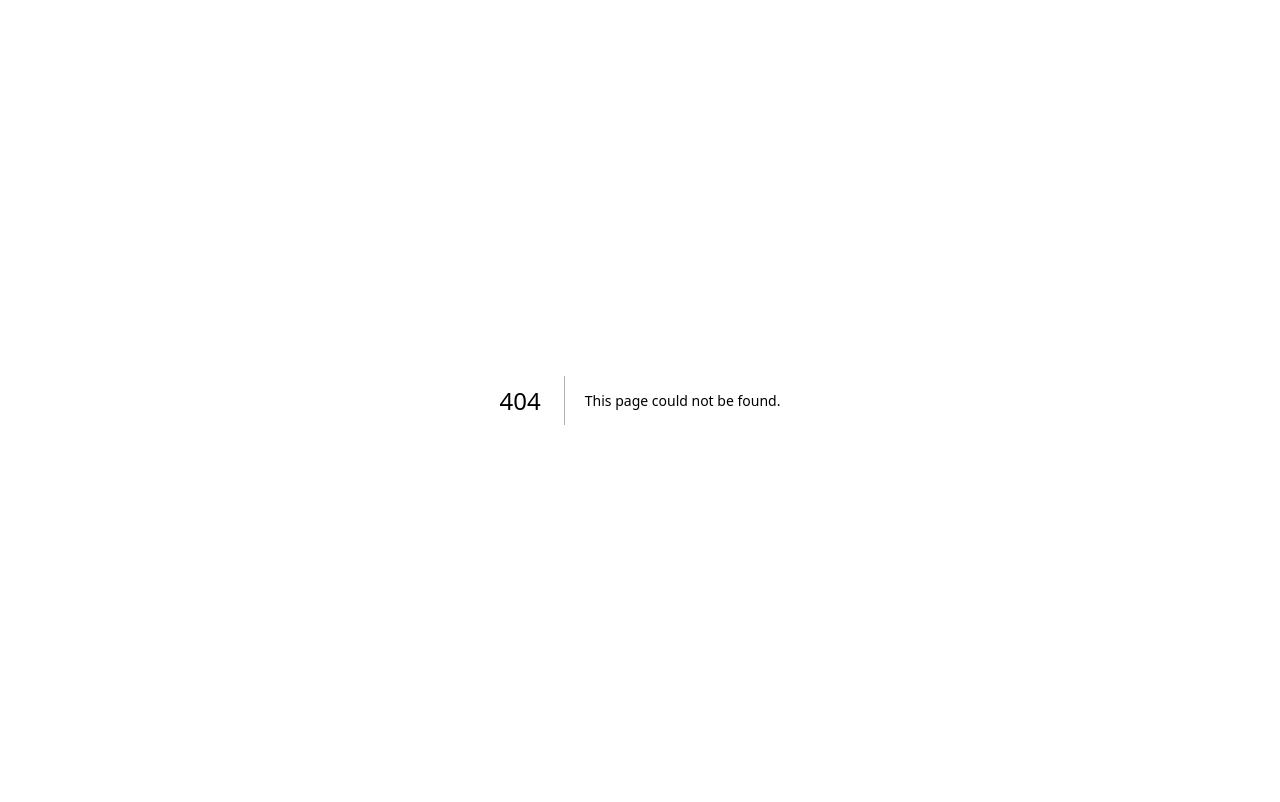
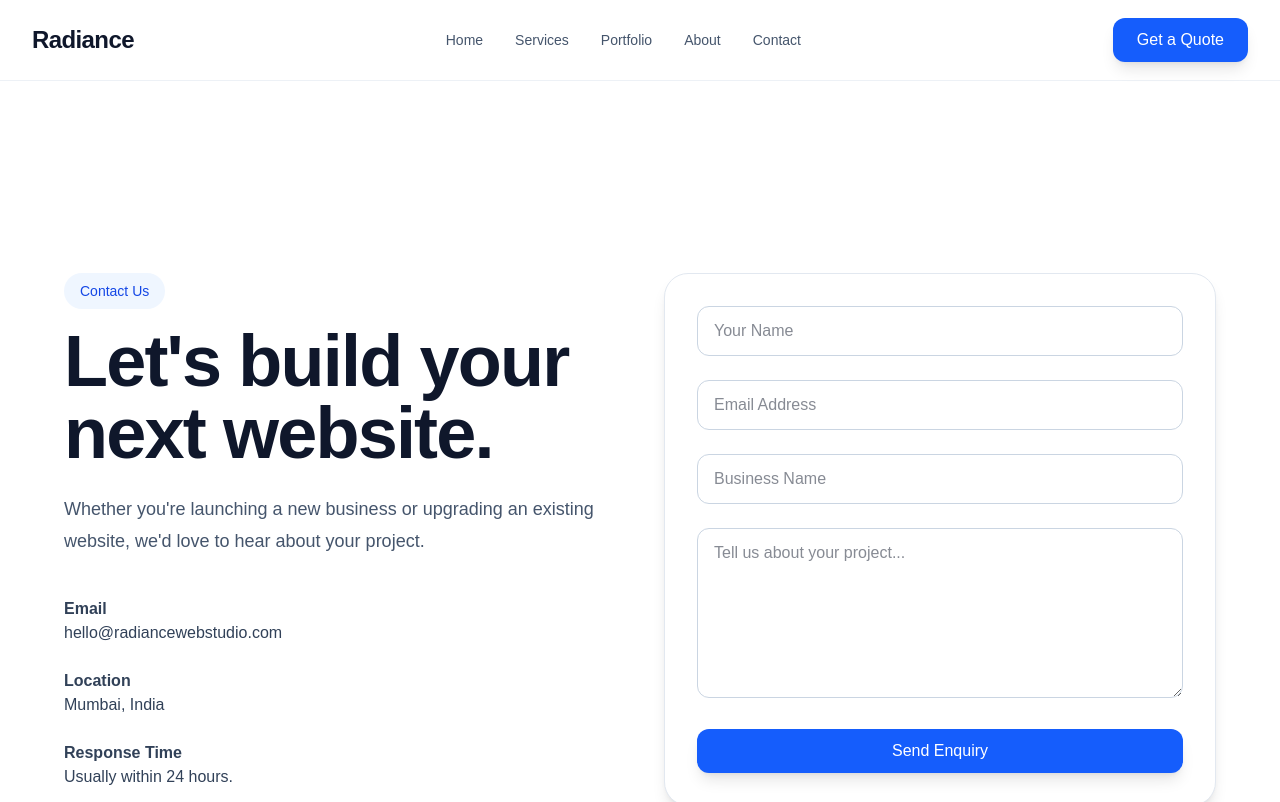
Before and after one commit to roshnidevnani-hub/radiance-web-studio, a Next.js app: page /contact in a window 1280 px wide. Before the commit this address had no page. Shown: the top 802 px of the page. Built offline with nearby package versions, Linux system fonts and the light colour scheme.

Commit message:
feat: add about page and multi-page website structure

```diff
--- /dev/null
+++ b/app/contact/page.tsx
@@ -0,0 +1,18 @@
+import { Navbar } from "@/components/layout/navbar";
+import { Footer } from "@/components/layout/footer";
+
+import { ContactSection } from "@/components/contact/contact-section";
+
+export default function ContactPage() {
+  return (
+    <>
+      <Navbar />
+
+      <main className="pt-20">
+        <ContactSection />
+      </main>
+
+      <Footer />
+    </>
+  );
+}
--- /dev/null
+++ b/app/portfolio/page.tsx
@@ -0,0 +1,20 @@
+import { Navbar } from "@/components/layout/navbar";
+import { Footer } from "@/components/layout/footer";
+
+import { Portfolio } from "@/components/home/portfolio";
+import { CTA } from "@/components/home/cta";
+
+export default function PortfolioPage() {
+  return (
+    <>
+      <Navbar />
+
+      <main className="pt-20">
+        <Portfolio />
+        <CTA />
+      </main>
+
+      <Footer />
+    </>
+  );
+}
--- /dev/null
+++ b/app/services/page.tsx
@@ -0,0 +1,22 @@
+import { Navbar } from "@/components/layout/navbar";
+import { Footer } from "@/components/layout/footer";
+
+import { Services } from "@/components/home/services";
+import { Process } from "@/components/home/process";
+import { CTA } from "@/components/home/cta";
+
+export default function ServicesPage() {
+  return (
+    <>
+      <Navbar />
+
+      <main className="pt-20">
+        <Services />
+        <Process />
+        <CTA />
+      </main>
+
+      <Footer />
+    </>
+  );
+}
--- /dev/null
+++ b/components/contact/contact-section.tsx
@@ -0,0 +1,91 @@
+import { Container } from "@/components/ui/container";
+import { Section } from "@/components/ui/sections";
+import { Heading } from "@/components/ui/heading";
+import { Text } from "@/components/ui/text";
+import { Button } from "@/components/ui/button";
+
+export function ContactSection() {
+  return (
+    <Section className="py-24">
+      <Container>
+        <div className="mx-auto max-w-6xl grid gap-12 lg:grid-cols-2">
+
+          {/* Left */}
+
+          <div>
+            <p className="mb-4 inline-flex rounded-full bg-blue-50 px-4 py-2 text-sm font-medium text-blue-700">
+              Contact Us
+            </p>
+
+            <Heading as="h1">
+              Let's build your next website.
+            </Heading>
+
+            <Text className="mt-6">
+              Whether you're launching a new business or upgrading an
+              existing website, we'd love to hear about your project.
+            </Text>
+
+            <div className="mt-10 space-y-6 text-slate-700">
+
+              <div>
+                <h3 className="font-semibold">Email</h3>
+                <p>hello@radiancewebstudio.com</p>
+              </div>
+
+              <div>
+                <h3 className="font-semibold">Location</h3>
+                <p>Mumbai, India</p>
+              </div>
+
+              <div>
+                <h3 className="font-semibold">Response Time</h3>
+                <p>Usually within 24 hours.</p>
+              </div>
+
+            </div>
+          </div>
+
+          {/* Right */}
+
+          <div className="rounded-3xl border border-slate-200 bg-white p-8 shadow-lg">
+
+            <form className="space-y-6">
+
+              <input
+                type="text"
+                placeholder="Your Name"
+                className="w-full rounded-xl border border-slate-300 px-4 py-3 outline-none focus:border-blue-600"
+              />
+
+              <input
+                type="email"
+                placeholder="Email Address"
+                className="w-full rounded-xl border border-slate-300 px-4 py-3 outline-none focus:border-blue-600"
+              />
+
+              <input
+                type="text"
+                placeholder="Business Name"
+                className="w-full rounded-xl border border-slate-300 px-4 py-3 outline-none focus:border-blue-600"
+              />
+
+              <textarea
+                rows={6}
+                placeholder="Tell us about your project..."
+                className="w-full rounded-xl border border-slate-300 px-4 py-3 outline-none focus:border-blue-600"
+              />
+
+              <Button className="w-full">
+                Send Enquiry
+              </Button>
+
+            </form>
+
+          </div>
+
+        </div>
+      </Container>
+    </Section>
+  );
+}
--- a/components/layout/navbar.tsx
+++ b/components/layout/navbar.tsx
@@ -8,11 +8,11 @@ import { Button } from "@/components/ui/button";
 import { Container } from "@/components/ui/container";
 
 const navItems = [
-  { label: "Home", href: "#" },
-  { label: "Services", href: "#services" },
-  { label: "Portfolio", href: "#portfolio" },
-  { label: "About", href: "#about" },
-  { label: "Contact", href: "#contact" },
+  { label: "Home", href: "/" },
+  { label: "Services", href: "/services" },
+  { label: "Portfolio", href: "/portfolio" },
+  { label: "About", href: "/about" },
+  { label: "Contact", href: "/contact" },
 ];
 
 export function Navbar() {
```
